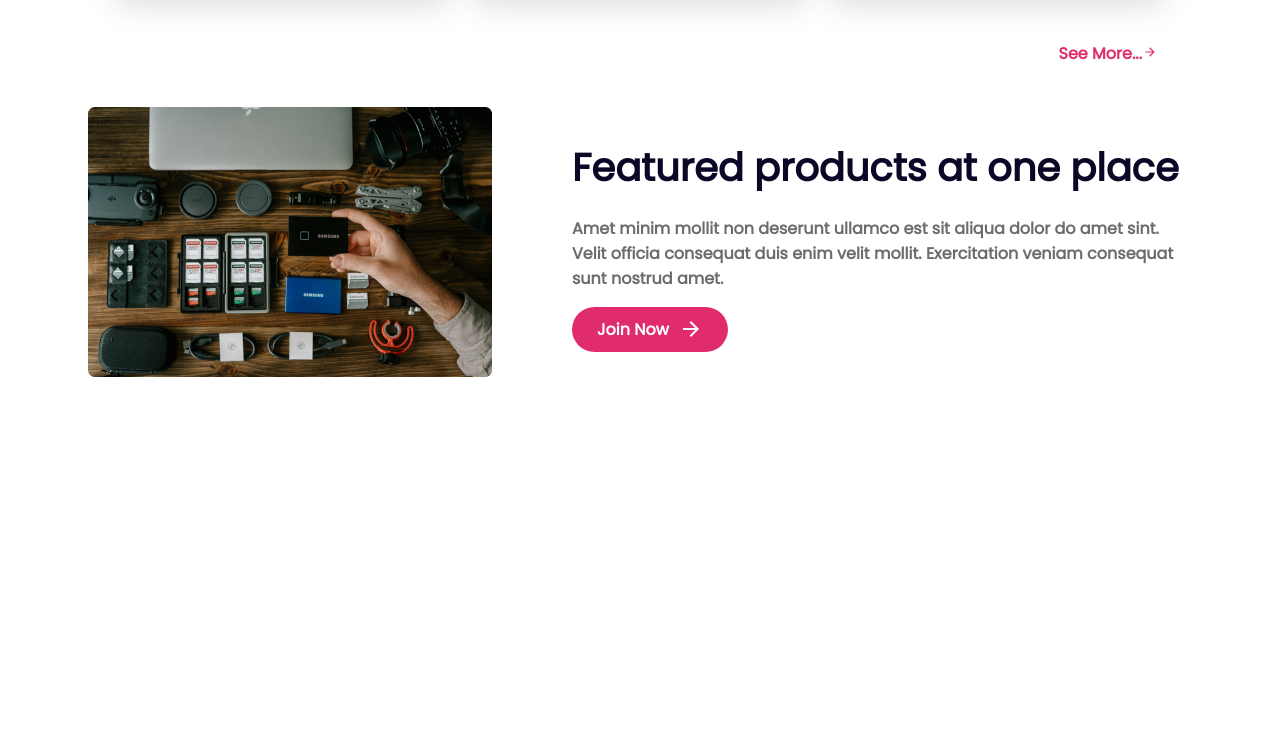
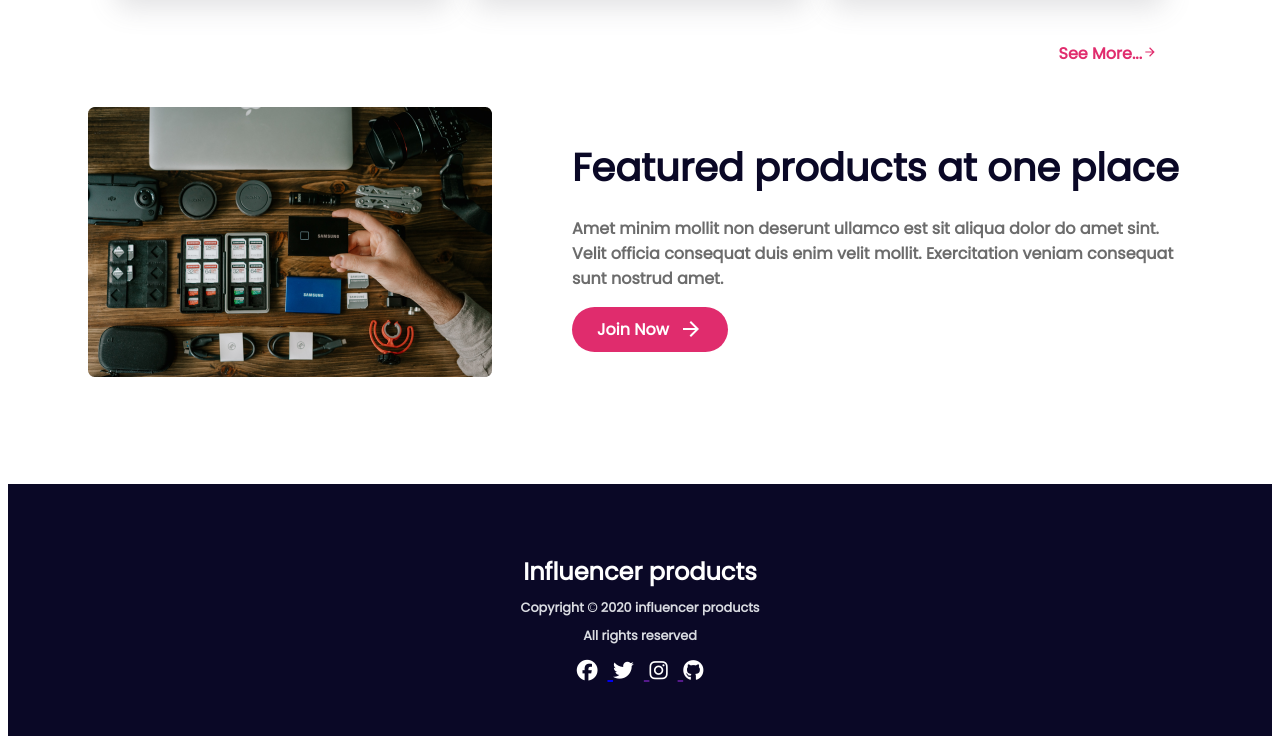
Before and after one commit to Tasin37/Influencer, a plain HTML site: page index.html in a window 1280 px wide. Shown: the part 2428-3172 px from the top of the page. Before the commit the page ends 2820 px from the top, so only its background shows below. Drawn offline with Linux system fonts and the light colour scheme.

Commit message:
all done

```diff
--- a/index.html
+++ b/index.html
@@ -6,6 +6,7 @@
     <meta name="viewport" content="width=device-width, initial-scale=1.0">
     <link href='https://fonts.googleapis.com/css?family=Poppins' rel='stylesheet'>
     <title>Influencer</title>
+    <link rel="stylesheet" href="https://cdnjs.cloudflare.com/ajax/libs/font-awesome/6.7.2/css/all.min.css">
     <link rel="stylesheet" href="style.css">
 </head>
 
@@ -227,7 +228,25 @@
         </scetion>
     </main>
     <footer>
-
+        <div class="footer-section">
+            <h2>Influencer products</h2>
+            <p>Copyright © 2020  influencer products</p>
+            <p>All rights reserved</p>
+            <div class="social-icons">
+                <a href="https://www.facebook.com/md.tasin.7737769" target="_blank">
+                    <i class="fa-brands fa-facebook" style="color: white;"></i>
+                </a>
+                <a href="" target="_blank">
+                    <i class="fa-brands fa-twitter" style="color: white;"></i>
+                </a>
+                <a href="" target="_blank">
+                    <i class="fa-brands fa-instagram" style="color: white;"></i>
+                </a>
+                <a href="https://github.com/Tasin37" target="_blank">
+                    <i class="fa-brands fa-github" style="color: white;"></i>
+                </a>
+            </div>
+        </div>
     </footer>
 </body>
 
--- a/style.css
+++ b/style.css
@@ -141,7 +141,7 @@ nav li a{
     display: flex;
     gap: 80px;
     max-width: 69rem;
-    margin: 40px auto 0;
+    margin: 40px auto 100px;
 }
 .featured-col-2>h2{
     font-size: 2.4rem;
@@ -152,6 +152,39 @@ nav li a{
     font-weight: 700;
     color: #6C6C6C;
 }
+footer{
+    background: #0A0826;
+}
+.footer-section{
+    max-width: 16.5rem;
+    margin: 0 auto;
+    padding: 50px;
+    text-align: center;
+}
+.footer-section h2{
+    color: white;
+    margin-bottom: 0;
+    font-size: 1.5rem;
+    font-weight: 700;
+}
+.footer-section>p{
+    margin-bottom: 0;
+}
+.footer-section p{
+    color: #D9DBE1;
+    margin-top: 10px;
+    font-size: 0.8rem;
+    font-weight: 700;
+}
+.social-icons{
+    margin-top: 10px;
+    margin-left: 10px;
+    font-size: 1.3rem;
+}
+.social-icons i{
+    margin-right: 10px;
+}
+
 
 
 
```
